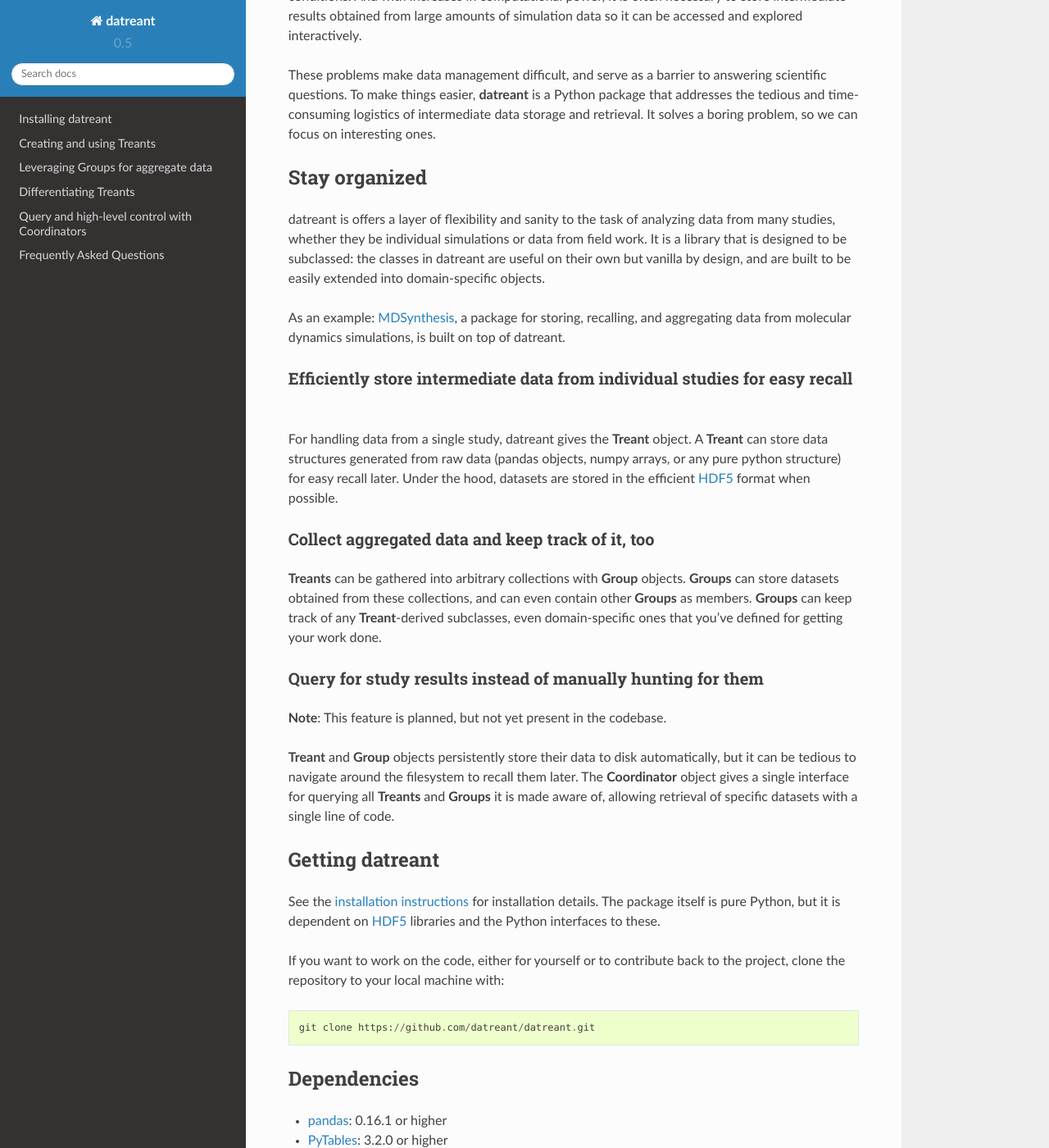
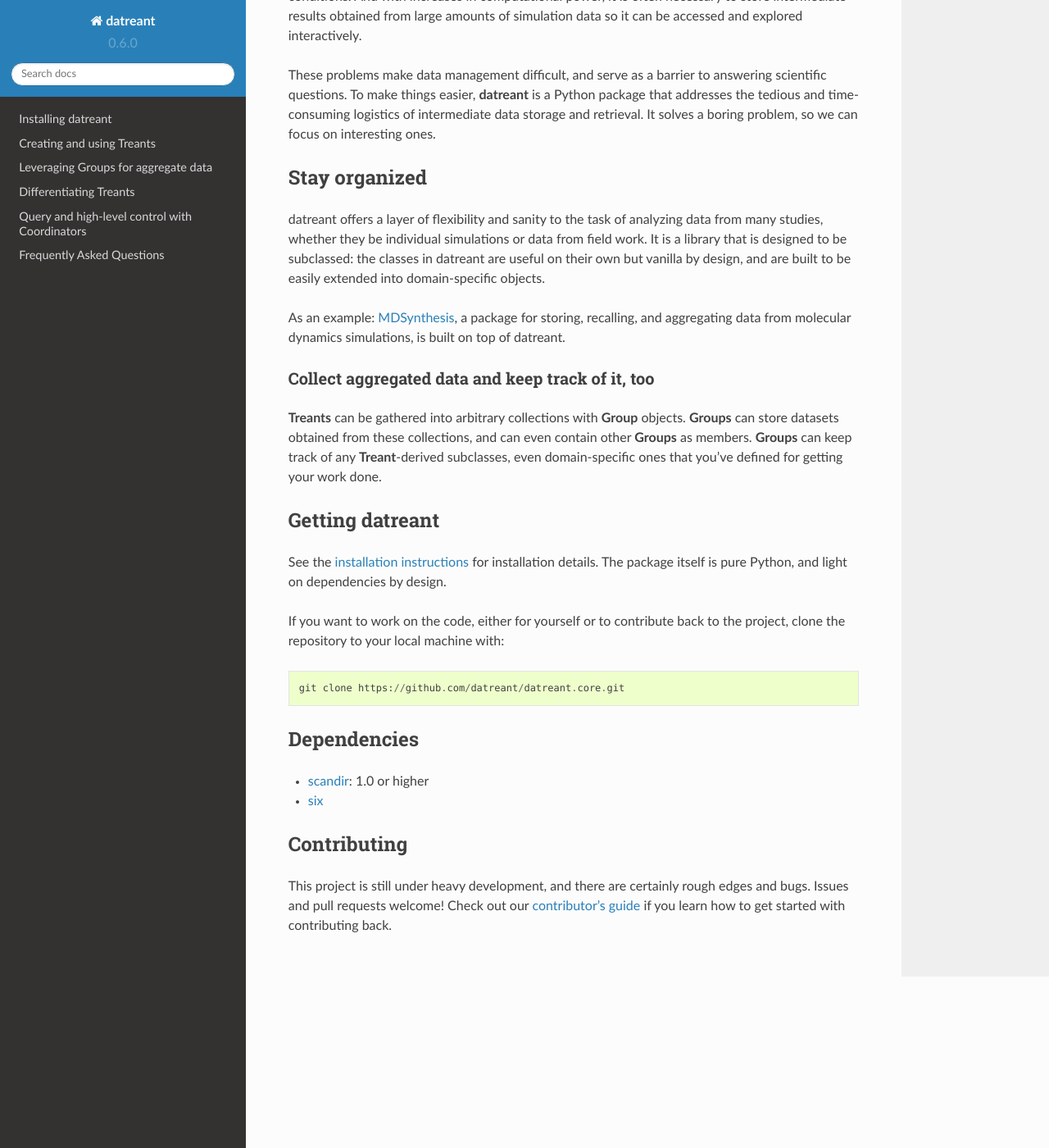
Before and after one commit to datreant/datreant, a Sphinx documentation site: the page built from docs/index.rst, in a window 1280 px wide and 1400 px high, scrolled down 357 px. Shown: the whole window at 82% size. Built offline with Sphinx 7.4.7 and the Read the Docs theme 2.0.0, drawn with Linux system fonts in a browser that asks for light colours; pages that are not in the unit, such as notebooks, are missing from menus; some of the changed text lies outside the part shown.

Commit message:
Beginning of doc cleanup.
Old dependencies gone. New docs must reflect change in package structure
and the pivot in how the package addresses its problem space.

```diff
--- a/docs/conf.py
+++ b/docs/conf.py
@@ -57,9 +57,9 @@
 # built documents.
 #
 # The short X.Y version.
-version = '0.5'
+version = '0.6.0'
 # The full version, including alpha/beta/rc tags.
-release = '.0'
+release = '0.6.0'
 
 # The language for content autogenerated by Sphinx. Refer to documentation
 # for a list of supported languages.
@@ -232,7 +232,7 @@
 # One entry per manual page. List of tuples
 # (source start file, name, description, authors, manual section).
 man_pages = [
-    ('index', 'mdsynthesis', u'datreant Documentation',
+    ('index', 'datreant', u'datreant Documentation',
      [u'David Dotson'], 1)
 ]
 
--- a/docs/index.rst
+++ b/docs/index.rst
@@ -23,9 +23,9 @@
 
 Stay organized
 ==============
-datreant is offers a layer of flexibility and sanity to the task of analyzing
-data from many studies, whether they be individual simulations or data from
-field work. It is a library that is designed to be subclassed: the classes in
+datreant offers a layer of flexibility and sanity to the task of analyzing data
+from many studies, whether they be individual simulations or data from field
+work. It is a library that is designed to be subclassed: the classes in
 datreant are useful on their own but vanilla by design, and are built to be
 easily extended into domain-specific objects.
 
@@ -33,15 +33,6 @@
 data from molecular dynamics simulations, is built on top of datreant.
 
 .. _`MDSynthesis`: https://github.com/datreant/MDSynthesis
-
-Efficiently store intermediate data from individual studies for easy recall
----------------------------------------------------------------------------
-For handling data from a single study, datreant gives the **Treant** object.  A
-**Treant** can store data structures generated from raw data (pandas objects,
-numpy arrays, or any pure python structure) for easy recall later. Under the
-hood, datasets are stored in the efficient `HDF5`_ format when possible.
-
-.. _`HDF5`: https://www.hdfgroup.org/HDF5/whatishdf5.html
 
 Collect aggregated data and keep track of it, too
 -------------------------------------------------
@@ -51,38 +42,23 @@
 **Treant**-derived subclasses, even domain-specific ones that you've defined
 for getting your work done.
 
-Query for study results instead of manually hunting for them
-------------------------------------------------------------
-**Note**: This feature is planned, but not yet present in the codebase.
-
-**Treant** and **Group** objects persistently store their data to disk
-automatically, but it can be tedious to navigate around the filesystem to
-recall them later.  The **Coordinator** object gives a single interface for
-querying all **Treants** and **Groups** it is made aware of, allowing retrieval
-of specific datasets with a single line of code.
-
 Getting datreant
 ================
 See the :doc:`installation instructions <install>` for installation details.
-The package itself is pure Python, but it is dependent on `HDF5`_ libraries
-and the Python interfaces to these.
+The package itself is pure Python, and light on dependencies by design.
 
 If you want to work on the code, either for yourself or to contribute back to
 the project, clone the repository to your local machine with::
 
-    git clone https://github.com/datreant/datreant.git
+    git clone https://github.com/datreant/datreant.core.git
 
 Dependencies
 ============
-* `pandas`_: 0.16.1 or higher
-* `PyTables`_: 3.2.0 or higher
-* `h5py`_: 2.5.0 or higher
 * `scandir`_: 1.0 or higher
+* `six`_
 
-.. _`pandas`: http://pandas.pydata.org/
-.. _`PyTables`: http://www.pytables.org/
-.. _`h5py`: http://www.h5py.org/
 .. _`scandir`: https://pypi.python.org/pypi/scandir
+.. _`six`: https://pypi.python.org/pypi/six
 
 Contributing
 ============
```
